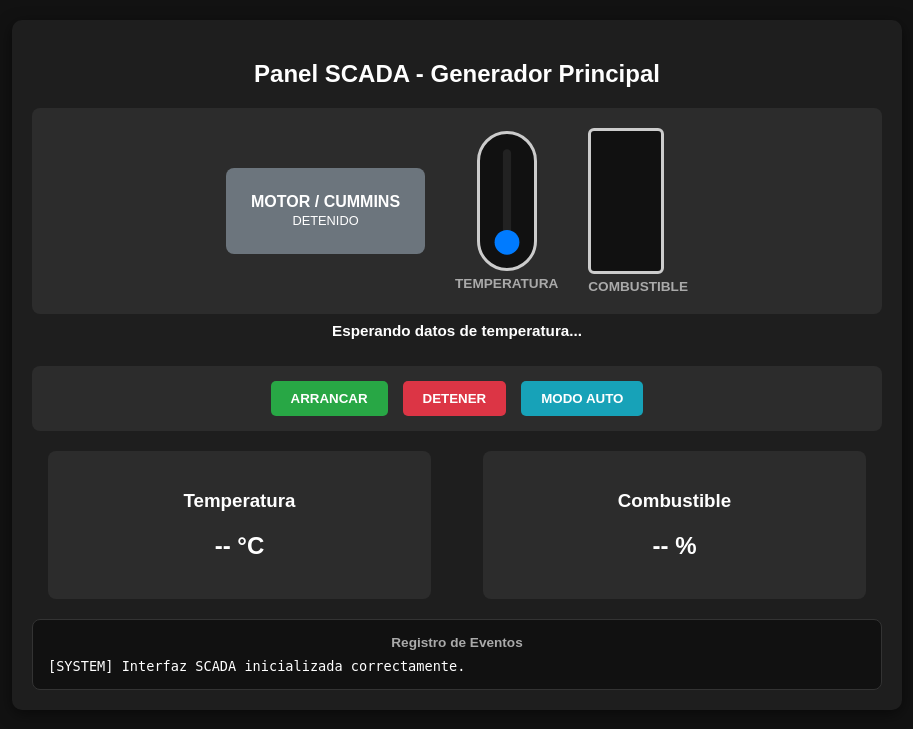
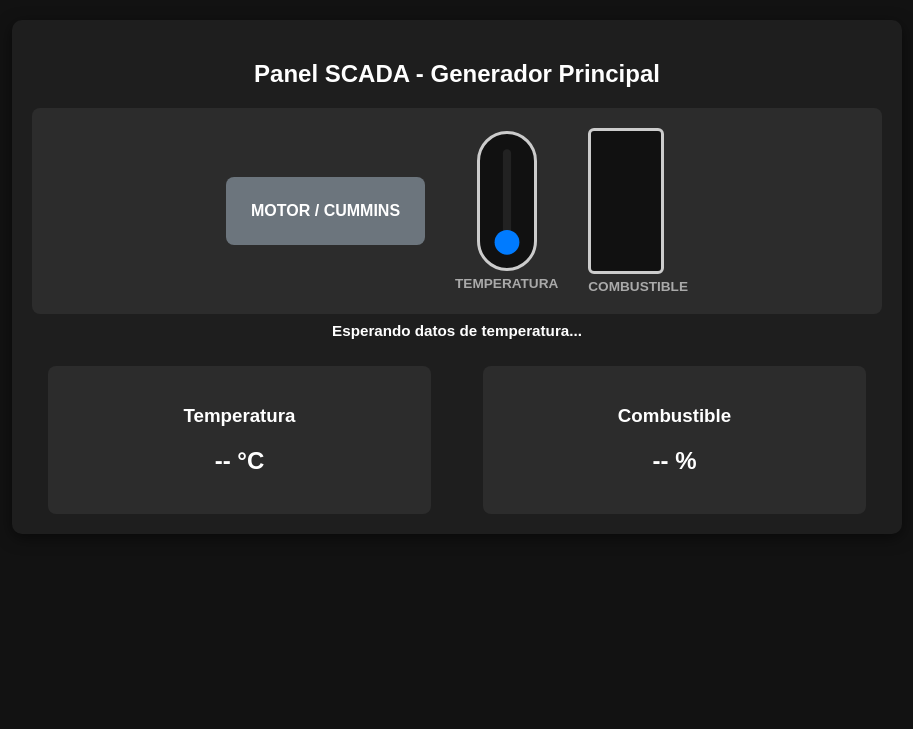
Before and after one commit to classuth-design/simog, a Flask app: page / in a window 1280 px wide. Shown: the top 729 px of the page, without its empty margins (183-1096 px from the left). Run offline with Flask 3, Linux system fonts and the light colour scheme.

Commit message:
Update index.html

```diff
--- a/templates/index.html
+++ b/templates/index.html
@@ -10,18 +10,6 @@
         .card { background: #2c2c2c; padding: 20px; border-radius: 8px; width: 45%; box-sizing: border-box; transition: background 0.3s; }
         .scada-container { display: flex; justify-content: center; align-items: center; gap: 30px; margin-top: 20px; background: #2c2c2c; padding: 20px; border-radius: 8px; flex-wrap: wrap; }
         .motor-box { background: #6c757d; padding: 25px; border-radius: 8px; font-weight: bold; color: #fff; transition: background 0.3s; }
-
-        /* Panel de Control de Botones */
-        .control-panel { margin-top: 20px; background: #2c2c2c; padding: 15px; border-radius: 8px; display: flex; justify-content: center; gap: 15px; flex-wrap: wrap; }
-        .btn-control { padding: 10px 20px; border: none; border-radius: 5px; font-weight: bold; cursor: pointer; color: #fff; transition: opacity 0.2s; }
-        .btn-control:hover { opacity: 0.8; }
-        .btn-on { background: #28a745; }
-        .btn-off { background: #dc3545; }
-        .btn-auto { background: #17a2b8; }
-
-        /* Panel de Log de Eventos */
-        .log-panel { margin-top: 20px; background: #111; padding: 15px; border-radius: 8px; text-align: left; max-height: 120px; overflow-y: auto; font-family: monospace; font-size: 0.85rem; border: 1px solid #333; }
-        .log-panel h4 { margin: 0 0 8px 0; color: #aaa; text-align: center; font-family: Arial, sans-serif; }
 
         /* Contenedor del Tanque de Combustible */
         .tanque-wrapper { width: 70px; height: 140px; border: 3px solid #ccc; border-radius: 6px; position: relative; background: #111; overflow: hidden; display: flex; flex-direction: column; justify-content: flex-end; }
@@ -67,8 +55,7 @@
         <div class="scada-container">
             <!-- Bloque Motor -->
             <div id="motor-box" class="motor-box">
-                MOTOR / CUMMINS<br>
-                <span id="motor-estado-txt" style="font-size: 0.8rem; font-weight: normal;">DETENIDO</span>
+                MOTOR / CUMMINS
             </div>
 
             <!-- Termómetro SVG -->
@@ -93,13 +80,6 @@
         <!-- Mensaje Dinámico del Estado de Temperatura -->
         <div id="temp-estado">Esperando datos de temperatura...</div>
 
-        <!-- Panel de Control Manual / Automático -->
-        <div class="control-panel">
-            <button class="btn-control btn-on" onclick="enviarComando('START')">ARRANCAR</button>
-            <button class="btn-control btn-off" onclick="enviarComando('STOP')">DETENER</button>
-            <button class="btn-control btn-auto" onclick="enviarComando('AUTO')">MODO AUTO</button>
-        </div>
-
         <!-- Tarjetas de Métricas Numéricas -->
         <div class="metrics-panel">
             <div class="card" id="card-temp">
@@ -111,40 +91,11 @@
                 <h2 id="comb-val">-- %</h2>
             </div>
         </div>
-
-        <!-- Log de Eventos -->
-        <div class="log-panel">
-            <h4>Registro de Eventos</h4>
-            <div id="log-content">[SYSTEM] Interfaz SCADA inicializada correctamente.</div>
-        </div>
     </div>
 
     <script>
         let ultimaActualizacion = Date.now();
         const TIEMPO_LIMITE_MS = 10000; // 10 segundos sin datos activa alerta offline
-
-        function registrarLog(mensaje) {
-            let logDiv = document.getElementById("log-content");
-            let hora = new Date().toLocaleTimeString();
-            logDiv.innerHTML += `<br>[${hora}] ${mensaje}`;
-            logDiv.parentElement.scrollTop = logDiv.parentElement.scrollHeight;
-        }
-
-        function enviarComando(accion) {
-            fetch('/api/control/1', {
-                method: 'POST',
-                headers: { 'Content-Type': 'application/json' },
-                body: JSON.stringify({ comando: accion })
-            })
-            .then(response => response.json())
-            .then(data => {
-                registrarLog(`Comando enviado: ${accion} - Respuesta: OK`);
-            })
-            .catch(error => {
-                registrarLog(`Error al enviar comando ${accion}`);
-                console.error("Error en control:", error);
-            });
-        }
 
         function actualizarDatos() {
             fetch('/api/estado/1')
@@ -158,23 +109,12 @@
 
                     // Restaurar interfaz desde estado offline
                     document.getElementById("alerta-offline").style.display = "none";
+                    document.getElementById("motor-box").style.background = "#6c757d";
                     document.getElementById("card-temp").style.background = "#2c2c2c";
                     document.getElementById("card-comb").style.background = "#2c2c2c";
 
                     let temperatura = data.temperatura;
                     let combustible = data.nivel_combustible;
-                    let motorEncendido = data.estado_motor !== undefined ? data.estado_motor : (temperatura > 22.0);
-
-                    // Actualizar estado visual del motor
-                    let motorBox = document.getElementById("motor-box");
-                    let motorTxt = document.getElementById("motor-estado-txt");
-                    if (motorEncendido) {
-                        motorBox.style.background = "#28a745";
-                        motorTxt.innerText = "EN MARCHA";
-                    } else {
-                        motorBox.style.background = "#6c757d";
-                        motorTxt.innerText = "DETENIDO";
-                    }
 
                     // Textos numéricos
                     document.getElementById("temp-val").innerText = temperatura.toFixed(2) + " °C";
```
